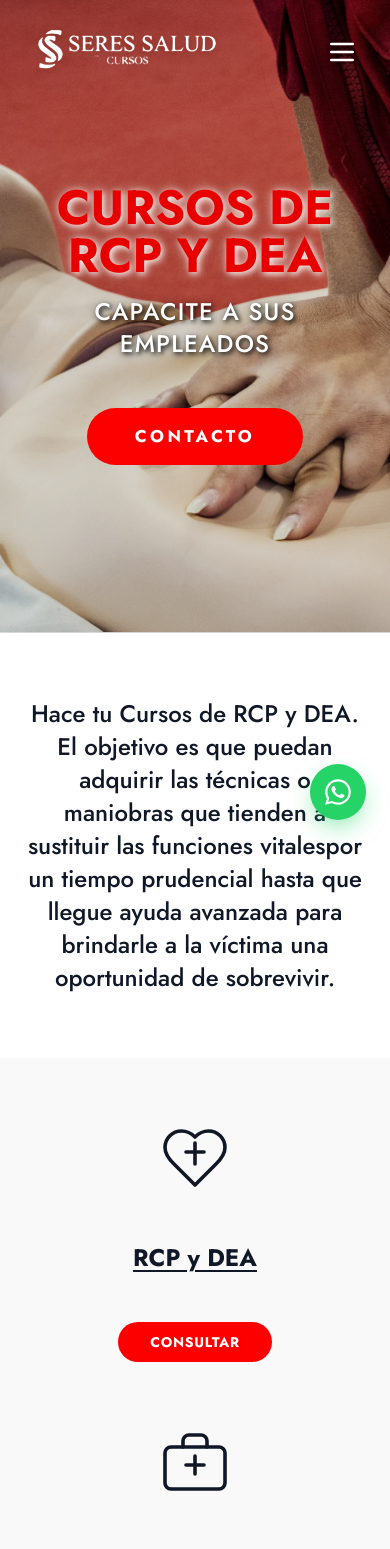
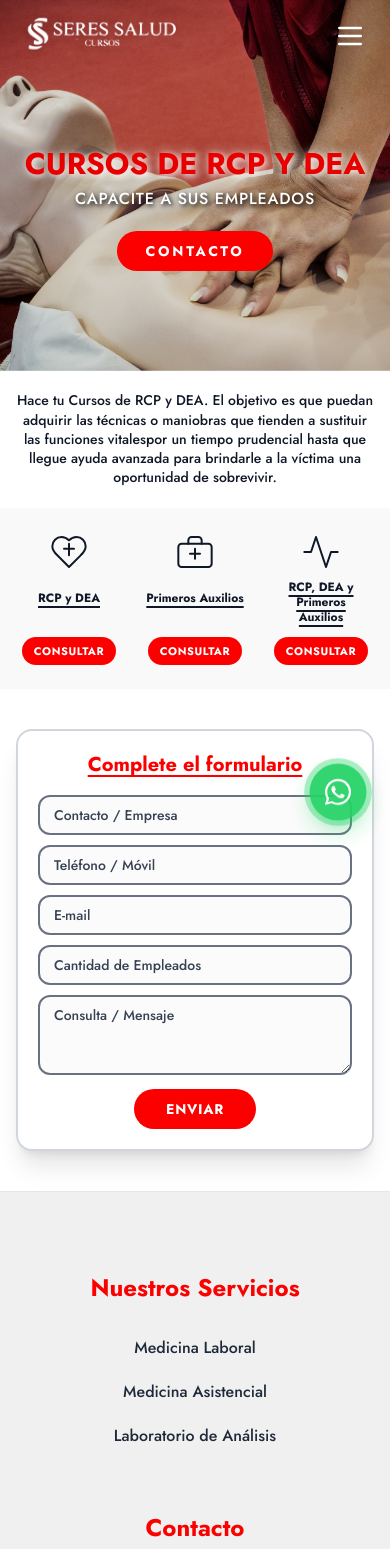
Before and after one commit to SeresML/CursosSeres, a Next.js app: page / in a window 390 px wide. Shown: the top 1549 px of the page. Built offline with nearby package versions, Linux system fonts and the light colour scheme.

Commit message:
style: optimize mobile layout to fit above-the-fold content in a single viewport

```diff
--- a/src/app/cursos/page.tsx
+++ b/src/app/cursos/page.tsx
@@ -5,16 +5,16 @@ export default function Cursos() {
   return (
     <>
       {/* Hero Section */}
-      <section className="relative w-full h-[65vh] min-h-[450px] flex items-center justify-center overflow-hidden">
+      <section className="relative w-full h-[42vh] min-h-[270px] md:h-[65vh] md:min-h-[450px] flex items-center justify-center overflow-hidden pt-10 md:pt-0">
         {/* Background Image */}
         <div className="absolute inset-0 z-0 bg-black">
           <div className="w-full h-full bg-[url('/bg-cursos.png')] bg-cover bg-center opacity-70" />
         </div>
 
         {/* Hero Content */}
-        <div className="relative z-20 flex flex-col items-center text-center px-4 w-full mt-4">
+        <div className="relative z-20 flex flex-col items-center text-center px-4 w-full mt-2 md:mt-4">
           <h1
-            className="text-5xl md:text-6xl lg:text-[72px] font-bold text-[#e80000] tracking-normal mb-4 leading-none"
+            className="text-3xl sm:text-5xl md:text-6xl lg:text-[72px] font-bold text-[#e80000] tracking-normal mb-2 md:mb-4 leading-none"
             style={{
               textShadow: '2px 2px 6px rgba(255,255,255,0.85), 0px 0px 12px rgba(255,255,255,0.6)'
             }}
@@ -22,7 +22,7 @@ export default function Cursos() {
             NUESTROS CURSOS
           </h1>
           <h2
-            className="text-2xl md:text-4xl lg:text-[34px] text-white tracking-wider font-medium"
+            className="text-base sm:text-2xl md:text-4xl lg:text-[34px] text-white tracking-wider font-medium"
             style={{
               textShadow: '2px 2px 4px rgba(0,0,0,0.8), 0px 2px 8px rgba(0,0,0,0.5)'
             }}
@@ -32,7 +32,7 @@ export default function Cursos() {
 
           <Link
             href="/contacto"
-            className="mt-12 bg-[#fc0000] text-white px-12 py-4 rounded-full font-bold tracking-[0.2em] text-[17px] hover:bg-red-700 transition"
+            className="mt-5 md:mt-12 bg-[#fc0000] text-white px-7 py-2.5 md:px-12 md:py-4 rounded-full font-bold tracking-[0.2em] text-sm md:text-[17px] hover:bg-red-700 transition"
           >
             CONTACTO
           </Link>
@@ -40,23 +40,23 @@ export default function Cursos() {
       </section>
 
       {/* Courses Grid */}
-      <section className="py-16 md:py-20 bg-[#f9f9f9]">
-        <div className="max-w-6xl mx-auto px-6 grid grid-cols-1 md:grid-cols-3 gap-16 text-center">
+      <section className="py-8 md:py-20 bg-[#f9f9f9]">
+        <div className="max-w-6xl mx-auto px-3 sm:px-6 grid grid-cols-3 gap-3 sm:gap-8 md:gap-16 text-center">
           {/* Curso 1 */}
           <div className="flex flex-col items-center h-full">
             <div className="flex-grow flex flex-col items-center">
-              <div className="mb-8 text-gray-900">
-                <svg width="72" height="72" viewBox="0 0 24 24" fill="none" stroke="currentColor" strokeWidth="1.2" strokeLinecap="round" strokeLinejoin="round">
+              <div className="mb-2 md:mb-8 text-gray-900">
+                <svg className="w-10 h-10 sm:w-14 sm:h-14 md:w-[72px] md:h-[72px]" viewBox="0 0 24 24" fill="none" stroke="currentColor" strokeWidth="1.2" strokeLinecap="round" strokeLinejoin="round">
                   <path d="M19 14c1.49-1.46 3-3.21 3-5.5A5.5 5.5 0 0 0 16.5 3c-1.76 0-3 .5-4.5 2-1.5-1.5-2.74-2-4.5-2A5.5 5.5 0 0 0 2 8.5c0 2.3 1.5 4.05 3 5.5l7 7Z" />
                   <path d="M12 7v7" />
                   <path d="M9 10h6" />
                 </svg>
               </div>
-              <h3 className="text-2xl font-bold mb-8 text-gray-900 underline decoration-2 underline-offset-4 min-h-[64px] flex items-center justify-center">
+              <h3 className="text-xs sm:text-lg md:text-2xl font-bold mb-3 md:mb-8 text-gray-900 underline decoration-2 underline-offset-4 min-h-[36px] md:min-h-[64px] flex items-center justify-center">
                 RCP y DEA
               </h3>
             </div>
-            <Link href="/cursos/rcp-y-dea" className="bg-[#fc0000] text-white px-8 py-2.5 rounded-full font-bold text-sm tracking-wider uppercase hover:bg-red-700 transition">
+            <Link href="/cursos/rcp-y-dea" className="bg-[#fc0000] text-white px-3 py-1.5 sm:px-6 md:px-8 md:py-2.5 rounded-full font-bold text-[11px] sm:text-xs md:text-sm tracking-wider uppercase hover:bg-red-700 transition">
               CONSULTAR
             </Link>
           </div>
@@ -64,19 +64,19 @@ export default function Cursos() {
           {/* Curso 2 */}
           <div className="flex flex-col items-center h-full">
             <div className="flex-grow flex flex-col items-center">
-              <div className="mb-8 text-gray-900">
-                <svg width="72" height="72" viewBox="0 0 24 24" fill="none" stroke="currentColor" strokeWidth="1.2" strokeLinecap="round" strokeLinejoin="round">
+              <div className="mb-2 md:mb-8 text-gray-900">
+                <svg className="w-10 h-10 sm:w-14 sm:h-14 md:w-[72px] md:h-[72px]" viewBox="0 0 24 24" fill="none" stroke="currentColor" strokeWidth="1.2" strokeLinecap="round" strokeLinejoin="round">
                   <rect width="20" height="14" x="2" y="7" rx="2" ry="2" />
                   <path d="M16 7V5a2 2 0 0 0-2-2h-4a2 2 0 0 0-2 2v2" />
                   <path d="M12 10v6" />
                   <path d="M9 13h6" />
                 </svg>
               </div>
-              <h3 className="text-2xl font-bold mb-8 text-gray-900 underline decoration-2 underline-offset-4 min-h-[64px] flex items-center justify-center">
+              <h3 className="text-xs sm:text-lg md:text-2xl font-bold mb-3 md:mb-8 text-gray-900 underline decoration-2 underline-offset-4 min-h-[36px] md:min-h-[64px] flex items-center justify-center">
                 Primeros Auxilios
               </h3>
             </div>
-            <Link href="/cursos/primeros-auxilios" className="bg-[#fc0000] text-white px-8 py-2.5 rounded-full font-bold text-sm tracking-wider uppercase hover:bg-red-700 transition">
+            <Link href="/cursos/primeros-auxilios" className="bg-[#fc0000] text-white px-3 py-1.5 sm:px-6 md:px-8 md:py-2.5 rounded-full font-bold text-[11px] sm:text-xs md:text-sm tracking-wider uppercase hover:bg-red-700 transition">
               CONSULTAR
             </Link>
           </div>
@@ -84,16 +84,16 @@ export default function Cursos() {
           {/* Curso 3 */}
           <div className="flex flex-col items-center h-full">
             <div className="flex-grow flex flex-col items-center">
-              <div className="mb-8 text-gray-900">
-                <svg width="72" height="72" viewBox="0 0 24 24" fill="none" stroke="currentColor" strokeWidth="1.2" strokeLinecap="round" strokeLinejoin="round">
+              <div className="mb-2 md:mb-8 text-gray-900">
+                <svg className="w-10 h-10 sm:w-14 sm:h-14 md:w-[72px] md:h-[72px]" viewBox="0 0 24 24" fill="none" stroke="currentColor" strokeWidth="1.2" strokeLinecap="round" strokeLinejoin="round">
                   <path d="M22 12h-4l-3 9L9 3l-3 9H2" />
                 </svg>
               </div>
-              <h3 className="text-2xl font-bold mb-8 text-gray-900 underline decoration-2 underline-offset-4 leading-tight min-h-[64px] flex items-center justify-center">
+              <h3 className="text-xs sm:text-lg md:text-2xl font-bold mb-3 md:mb-8 text-gray-900 underline decoration-2 underline-offset-4 leading-tight min-h-[36px] md:min-h-[64px] flex items-center justify-center">
                 RCP, DEA y Primeros<br/>Auxilios
               </h3>
             </div>
-            <Link href="/cursos/rcp-dea-primeros-auxilios" className="bg-[#fc0000] text-white px-8 py-2.5 rounded-full font-bold text-sm tracking-wider uppercase hover:bg-red-700 transition">
+            <Link href="/cursos/rcp-dea-primeros-auxilios" className="bg-[#fc0000] text-white px-3 py-1.5 sm:px-6 md:px-8 md:py-2.5 rounded-full font-bold text-[11px] sm:text-xs md:text-sm tracking-wider uppercase hover:bg-red-700 transition">
               CONSULTAR
             </Link>
           </div>
@@ -101,7 +101,7 @@ export default function Cursos() {
       </section>
 
       {/* Contact Form Section */}
-      <section className="py-24 bg-white flex flex-col items-center px-6">
+      <section className="py-10 md:py-24 bg-white flex flex-col items-center px-4 md:px-6">
         <ContactForm />
       </section>
     </>
--- a/src/app/page.tsx
+++ b/src/app/page.tsx
@@ -6,16 +6,16 @@ export default function Home() {
   return (
     <>
       {/* Hero Section */}
-      <section className="relative w-full h-[75vh] min-h-[500px] flex items-center justify-center overflow-hidden">
+      <section className="relative w-full h-[44vh] min-h-[290px] md:h-[75vh] md:min-h-[500px] flex items-center justify-center overflow-hidden pt-10 md:pt-0">
         {/* Background Image */}
         <div className="absolute inset-0 z-0">
           <div className="w-full h-full bg-[url('/bg.png')] bg-cover bg-center brightness-[0.85] saturate-[0.85]" />
         </div>
 
         {/* Hero Content */}
-        <div className="relative z-20 flex flex-col items-center text-center px-4 w-full mt-4">
+        <div className="relative z-20 flex flex-col items-center text-center px-4 w-full mt-2 md:mt-4">
           <h1
-            className="text-5xl md:text-6xl lg:text-[72px] font-bold text-[#e80000] tracking-normal mb-4 leading-none"
+            className="text-3xl sm:text-5xl md:text-6xl lg:text-[72px] font-bold text-[#e80000] tracking-normal mb-2 md:mb-4 leading-none"
             style={{
               textShadow: '2px 2px 6px rgba(255,255,255,0.85), 0px 0px 12px rgba(255,255,255,0.6)'
             }}
@@ -23,7 +23,7 @@ export default function Home() {
             CURSOS DE RCP Y DEA
           </h1>
           <h2
-            className="text-2xl md:text-4xl lg:text-[34px] text-white tracking-wider font-medium"
+            className="text-base sm:text-2xl md:text-4xl lg:text-[34px] text-white tracking-wider font-medium"
             style={{
               textShadow: '2px 2px 4px rgba(0,0,0,0.8), 0px 2px 8px rgba(0,0,0,0.5)'
             }}
@@ -33,7 +33,7 @@ export default function Home() {
 
           <Link
             href="/contacto"
-            className="mt-12 bg-[#fc0000] text-white px-12 py-4 rounded-full font-bold tracking-[0.2em] text-[17px] hover:bg-red-700 transition"
+            className="mt-5 md:mt-12 bg-[#fc0000] text-white px-7 py-2.5 md:px-12 md:py-4 rounded-full font-bold tracking-[0.2em] text-sm md:text-[17px] hover:bg-red-700 transition"
           >
             CONTACTO
           </Link>
@@ -41,9 +41,9 @@ export default function Home() {
       </section>
 
       {/* Introduction Text */}
-      <section className="py-16 md:py-24 bg-white text-center">
-        <div className="max-w-7xl mx-auto px-6">
-          <p className="text-2xl md:text-[28px] font-medium text-gray-900 leading-snug">
+      <section className="py-5 md:py-24 bg-white text-center">
+        <div className="max-w-7xl mx-auto px-4 md:px-6">
+          <p className="text-sm sm:text-lg md:text-[28px] font-medium text-gray-900 leading-snug">
             Hace tu Cursos de RCP y DEA. El objetivo es que puedan adquirir las técnicas o maniobras que tienden a sustituir las funciones vitales<br className="hidden xl:block" />
             por un tiempo prudencial hasta que llegue ayuda avanzada para brindarle a la víctima una oportunidad de sobrevivir.
           </p>
@@ -51,23 +51,23 @@ export default function Home() {
       </section>
 
       {/* Courses Grid */}
-      <section className="py-16 md:py-20 bg-[#f9f9f9]">
-        <div className="max-w-6xl mx-auto px-6 grid grid-cols-1 md:grid-cols-3 gap-16 text-center">
+      <section className="py-6 md:py-20 bg-[#f9f9f9]">
+        <div className="max-w-6xl mx-auto px-3 sm:px-6 grid grid-cols-3 gap-3 sm:gap-8 md:gap-16 text-center">
           {/* Curso 1 */}
           <div className="flex flex-col items-center h-full">
             <div className="flex-grow flex flex-col items-center">
-              <div className="mb-8 text-gray-900">
-                <svg width="72" height="72" viewBox="0 0 24 24" fill="none" stroke="currentColor" strokeWidth="1.2" strokeLinecap="round" strokeLinejoin="round">
+              <div className="mb-2 md:mb-8 text-gray-900">
+                <svg className="w-10 h-10 sm:w-14 sm:h-14 md:w-[72px] md:h-[72px]" viewBox="0 0 24 24" fill="none" stroke="currentColor" strokeWidth="1.2" strokeLinecap="round" strokeLinejoin="round">
                   <path d="M19 14c1.49-1.46 3-3.21 3-5.5A5.5 5.5 0 0 0 16.5 3c-1.76 0-3 .5-4.5 2-1.5-1.5-2.74-2-4.5-2A5.5 5.5 0 0 0 2 8.5c0 2.3 1.5 4.05 3 5.5l7 7Z" />
                   <path d="M12 7v7" />
                   <path d="M9 10h6" />
                 </svg>
               </div>
-              <h3 className="text-2xl font-bold mb-8 text-gray-900 underline decoration-2 underline-offset-4 min-h-[64px] flex items-center justify-center">
+              <h3 className="text-xs sm:text-lg md:text-2xl font-bold mb-3 md:mb-8 text-gray-900 underline decoration-2 underline-offset-4 min-h-[36px] md:min-h-[64px] flex items-center justify-center">
                 RCP y DEA
               </h3>
             </div>
-            <Link href="/cursos/rcp-y-dea" className="bg-[#fc0000] text-white px-8 py-2.5 rounded-full font-bold text-sm tracking-wider uppercase hover:bg-red-700 transition">
+            <Link href="/cursos/rcp-y-dea" className="bg-[#fc0000] text-white px-3 py-1.5 sm:px-6 md:px-8 md:py-2.5 rounded-full font-bold text-[11px] sm:text-xs md:text-sm tracking-wider uppercase hover:bg-red-700 transition">
               CONSULTAR
             </Link>
           </div>
@@ -75,19 +75,19 @@ export default function Home() {
           {/* Curso 2 */}
           <div className="flex flex-col items-center h-full">
             <div className="flex-grow flex flex-col items-center">
-              <div className="mb-8 text-gray-900">
-                <svg width="72" height="72" viewBox="0 0 24 24" fill="none" stroke="currentColor" strokeWidth="1.2" strokeLinecap="round" strokeLinejoin="round">
+              <div className="mb-2 md:mb-8 text-gray-900">
+                <svg className="w-10 h-10 sm:w-14 sm:h-14 md:w-[72px] md:h-[72px]" viewBox="0 0 24 24" fill="none" stroke="currentColor" strokeWidth="1.2" strokeLinecap="round" strokeLinejoin="round">
                   <rect width="20" height="14" x="2" y="7" rx="2" ry="2" />
                   <path d="M16 7V5a2 2 0 0 0-2-2h-4a2 2 0 0 0-2 2v2" />
                   <path d="M12 10v6" />
                   <path d="M9 13h6" />
                 </svg>
               </div>
-              <h3 className="text-2xl font-bold mb-8 text-gray-900 underline decoration-2 underline-offset-4 min-h-[64px] flex items-center justify-center">
+              <h3 className="text-xs sm:text-lg md:text-2xl font-bold mb-3 md:mb-8 text-gray-900 underline decoration-2 underline-offset-4 min-h-[36px] md:min-h-[64px] flex items-center justify-center">
                 Primeros Auxilios
               </h3>
             </div>
-            <Link href="/cursos/primeros-auxilios" className="bg-[#fc0000] text-white px-8 py-2.5 rounded-full font-bold text-sm tracking-wider uppercase hover:bg-red-700 transition">
+            <Link href="/cursos/primeros-auxilios" className="bg-[#fc0000] text-white px-3 py-1.5 sm:px-6 md:px-8 md:py-2.5 rounded-full font-bold text-[11px] sm:text-xs md:text-sm tracking-wider uppercase hover:bg-red-700 transition">
               CONSULTAR
             </Link>
           </div>
@@ -95,16 +95,16 @@ export default function Home() {
           {/* Curso 3 */}
           <div className="flex flex-col items-center h-full">
             <div className="flex-grow flex flex-col items-center">
-              <div className="mb-8 text-gray-900">
-                <svg width="72" height="72" viewBox="0 0 24 24" fill="none" stroke="currentColor" strokeWidth="1.2" strokeLinecap="round" strokeLinejoin="round">
+              <div className="mb-2 md:mb-8 text-gray-900">
+                <svg className="w-10 h-10 sm:w-14 sm:h-14 md:w-[72px] md:h-[72px]" viewBox="0 0 24 24" fill="none" stroke="currentColor" strokeWidth="1.2" strokeLinecap="round" strokeLinejoin="round">
                   <path d="M22 12h-4l-3 9L9 3l-3 9H2" />
                 </svg>
               </div>
-              <h3 className="text-2xl font-bold mb-8 text-gray-900 underline decoration-2 underline-offset-4 leading-tight min-h-[64px] flex items-center justify-center">
+              <h3 className="text-xs sm:text-lg md:text-2xl font-bold mb-3 md:mb-8 text-gray-900 underline decoration-2 underline-offset-4 leading-tight min-h-[36px] md:min-h-[64px] flex items-center justify-center">
                 RCP, DEA y Primeros<br/>Auxilios
               </h3>
             </div>
-            <Link href="/cursos/rcp-dea-primeros-auxilios" className="bg-[#fc0000] text-white px-8 py-2.5 rounded-full font-bold text-sm tracking-wider uppercase hover:bg-red-700 transition">
+            <Link href="/cursos/rcp-dea-primeros-auxilios" className="bg-[#fc0000] text-white px-3 py-1.5 sm:px-6 md:px-8 md:py-2.5 rounded-full font-bold text-[11px] sm:text-xs md:text-sm tracking-wider uppercase hover:bg-red-700 transition">
               CONSULTAR
             </Link>
           </div>
@@ -112,7 +112,7 @@ export default function Home() {
       </section>
 
       {/* Contact Form Section */}
-      <section className="py-24 bg-white flex flex-col items-center px-6">
+      <section className="py-10 md:py-24 bg-white flex flex-col items-center px-4 md:px-6">
         <ContactForm />
       </section>
     </>
--- a/src/components/ContactForm.tsx
+++ b/src/components/ContactForm.tsx
@@ -67,10 +67,10 @@ export default function ContactForm({ title = "Complete el formulario", hideTitl
   }, [estado, pathname]);
 
   const inputClasses =
-    "w-full border-2 border-gray-500 rounded-xl bg-[#fbfbfb] px-4 py-3 text-base font-medium text-gray-900 placeholder-gray-700 focus:outline-none focus:border-[#fc0000] transition-colors";
+    "w-full border-2 border-gray-500 rounded-xl bg-[#fbfbfb] px-3.5 py-2 md:px-4 md:py-3 text-sm md:text-base font-medium text-gray-900 placeholder-gray-700 focus:outline-none focus:border-[#fc0000] transition-colors";
 
   const formElement = (
-    <form action={formAction} className="w-full flex flex-col gap-3.5">
+    <form action={formAction} className="w-full flex flex-col gap-2.5 md:gap-3.5">
       <input type="hidden" name="origen" value={pathname} />
       <input type="text" name="web" tabIndex={-1} autoComplete="off" aria-hidden="true" className="hidden" />
       <input
@@ -100,20 +100,20 @@ export default function ContactForm({ title = "Complete el formulario", hideTitl
       <textarea
         name="mensaje"
         placeholder="Consulta / Mensaje"
-        rows={4}
+        rows={3}
         className={`${inputClasses} resize-y`}
       ></textarea>
 
-      <div className="mt-3 text-left">
+      <div className="mt-1 md:mt-3 text-center md:text-left">
         <button
           type="submit"
           disabled={enviando}
-          className="bg-[#fc0000] text-white px-10 py-3 rounded-full font-bold text-base tracking-wider uppercase hover:bg-red-700 transition disabled:opacity-60"
+          className="bg-[#fc0000] text-white px-8 py-2.5 md:px-10 md:py-3 rounded-full font-bold text-sm md:text-base tracking-wider uppercase hover:bg-red-700 transition disabled:opacity-60"
         >
           {enviando ? "ENVIANDO..." : "ENVIAR"}
         </button>
         {estado && (
-          <p className={`mt-4 text-base font-medium ${estado.ok ? "text-green-700" : "text-[#fc0000]"}`}>
+          <p className={`mt-3 text-sm md:text-base font-medium ${estado.ok ? "text-green-700" : "text-[#fc0000]"}`}>
             {estado.mensaje}
           </p>
         )}
@@ -127,8 +127,8 @@ export default function ContactForm({ title = "Complete el formulario", hideTitl
 
   return (
     <div className="w-full flex flex-col items-center">
-      <div className="bg-white rounded-2xl shadow-xl border-2 border-gray-300 p-8 md:p-10 w-full max-w-lg">
-        <h2 className="text-2xl md:text-3xl font-bold text-[#fc0000] underline decoration-2 underline-offset-4 mb-8 text-center">
+      <div className="bg-white rounded-2xl shadow-xl border-2 border-gray-300 p-5 sm:p-7 md:p-10 w-full max-w-lg">
+        <h2 className="text-xl md:text-3xl font-bold text-[#fc0000] underline decoration-2 underline-offset-4 mb-4 md:mb-8 text-center">
           {title}
         </h2>
         {formElement}
--- a/src/components/Header.tsx
+++ b/src/components/Header.tsx
@@ -10,7 +10,7 @@ export default function Header() {
 
   return (
     <header className="absolute w-full top-0 z-50">
-      <div className="max-w-7xl mx-auto px-6 py-6 flex justify-between items-center">
+      <div className="max-w-7xl mx-auto px-4 md:px-6 py-3 md:py-6 flex justify-between items-center">
         {/* Logo */}
         <Link href="/" className="flex items-center drop-shadow-md">
           <Image
@@ -18,7 +18,7 @@ export default function Header() {
             alt="Seres Salud Cursos"
             width={360}
             height={110}
-            className="w-[210px] sm:w-[270px] md:w-[340px] h-auto object-contain"
+            className="w-[175px] sm:w-[240px] md:w-[340px] h-auto object-contain"
             priority
           />
         </Link>
```
Also changed, not shown: src/app/blog/page.tsx (+6 -6 lines), src/app/contacto/page.tsx (+4 -4 lines), src/app/cursos/primeros-auxilios/page.tsx (+6 -6 lines), src/app/cursos/rcp-dea-primeros-auxilios/page.tsx (+6 -6 lines), src/app/cursos/rcp-y-dea/page.tsx (+6 -6 lines).
